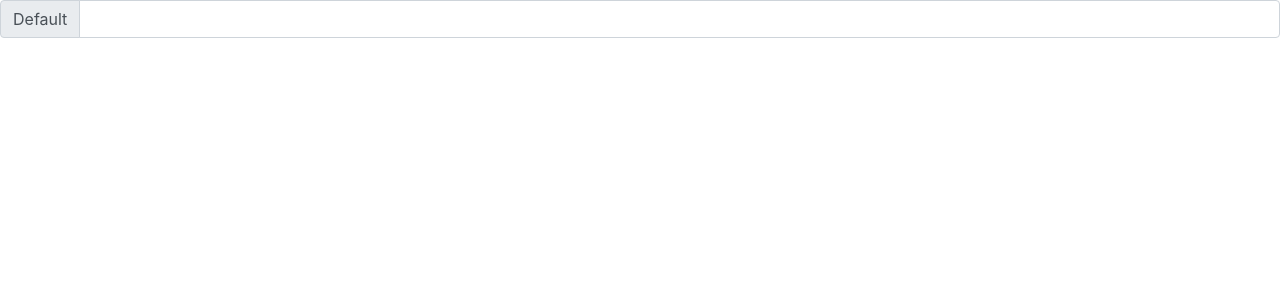
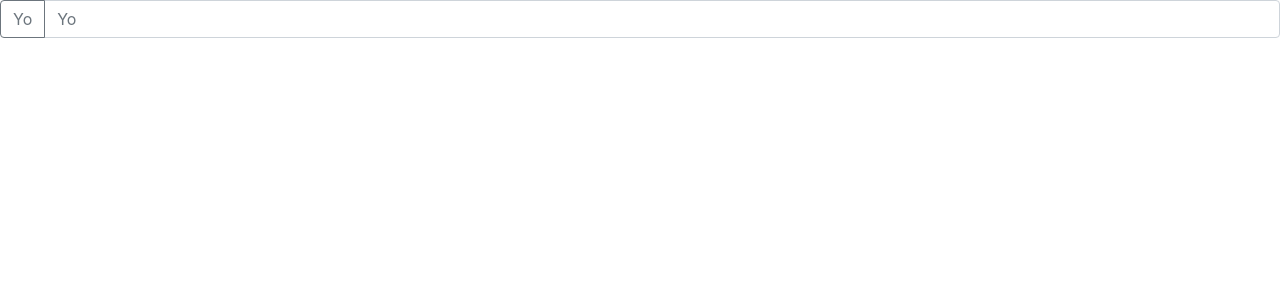
Before and after one commit to BrianBalayon/shareholder-ballot, a React (Create React App) app in the folder ballot-app/: page / in a window 1280 px wide. Shown: the top 300 px of the page. Built offline with nearby package versions, Linux system fonts and the light colour scheme.

Commit message:
Set up input fields similar to the Remix auto-generated UI

```diff
--- a/ballot-app/src/App.js
+++ b/ballot-app/src/App.js
@@ -1,5 +1,5 @@
 import React from 'react';
-import LandingPage from './components/landing.js';
+import LandingPage from './components/Landing.js';
 import './App.css';
 
 function App() {
--- a/ballot-app/src/components/landing.js
+++ b/ballot-app/src/components/Chairperson.js
@@ -1,7 +1,7 @@
+import InputField from "./InputField";
 import React from 'react';
-import Chairperson from "./chairperson";
 
-class LandingPage extends React.Component {
+class Chairperson extends React.Component {
     constructor(props) {
         super(props);
         this.state = {
@@ -12,10 +12,13 @@ class LandingPage extends React.Component {
     render() {
         return(
             <div>
-                <Chairperson />
+                <InputField
+                    calls="Yo"
+                    units="Yo"
+                />
             </div>
         );
     }
 }
 
-export default LandingPage;
+export default Chairperson;
--- /dev/null
+++ b/ballot-app/src/components/InputField.js
@@ -0,0 +1,31 @@
+import InputGroup from 'react-bootstrap/InputGroup';
+import FormControl from 'react-bootstrap/FormControl'
+import Button from 'react-bootstrap/Button'
+import React from 'react';
+
+class InputField extends React.Component {
+    constructor(props) {
+        super(props);
+        this.calls = this.props.calls;
+        this.units = this.props.units;
+    }
+
+    render() {
+        return(
+            <div>
+                <InputGroup className="mb-3">
+                    <InputGroup.Prepend>
+                        <Button variant="outline-secondary">{this.calls}</Button>
+                    </InputGroup.Prepend>
+                    <FormControl
+                        aria-describedby="basic-addon1"
+                        placeholder={this.units}
+                        aria-label={this.units}
+                    />
+                </InputGroup>
+            </div>
+        );
+    }
+}
+
+export default InputField;
--- /dev/null
+++ b/ballot-app/src/components/Landing.js
@@ -0,0 +1,21 @@
+import React from 'react';
+import Chairperson from "./Chairperson";
+
+class LandingPage extends React.Component {
+    constructor(props) {
+        super(props);
+        this.state = {
+            page: this.props.page
+        }
+    }
+
+    render() {
+        return(
+            <div>
+                <Chairperson />
+            </div>
+        );
+    }
+}
+
+export default LandingPage;
--- a/ballot-app/src/components/chairperson.js
+++ /dev/null
@@ -1,30 +0,0 @@
-import InputGroup from 'react-bootstrap/InputGroup';
-import FormControl from 'react-bootstrap/FormControl';
-import React from 'react';
-
-class Chairperson extends React.Component {
-    constructor(props) {
-        super(props);
-        this.state = {
-            page: this.props.page
-        }
-    }
-
-    render() {
-        return(
-            <div>
-                <InputGroup className="mb-3">
-                    <InputGroup.Prepend>
-                        <InputGroup.Text id="inputGroup-sizing-default">Default</InputGroup.Text>
-                    </InputGroup.Prepend>
-                    <FormControl
-                        aria-label="Default"
-                        aria-describedby="inputGroup-sizing-default"
-                    />
-                </InputGroup>
-            </div>
-        );
-    }
-}
-
-export default Chairperson;
```
